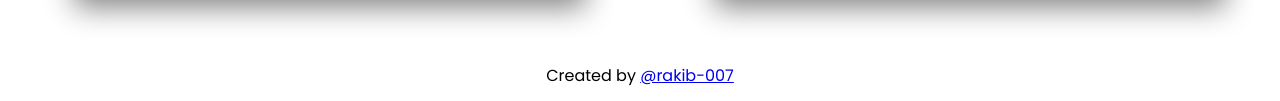
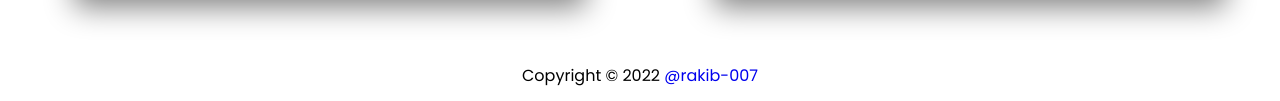
Before and after one commit to rakib-007/my-another-project, a plain HTML site: page index.html in a window 1280 px wide. Shown: the part 1585-1686 px from the top of the page. Drawn offline with Linux system fonts and the light colour scheme.

Commit message:
new footer added

```diff
--- a/index.html
+++ b/index.html
@@ -57,6 +57,8 @@
             </div>
         </div>
     </section>
-    <footer><p> Created by <a href="https://www.facebook.com/sajjadhossensifat.king/"> @rakib-007</a></p></footer>
+    <footer><p> Copyright © 2022
+
+        <a href="https://www.facebook.com/sajjadhossensifat.king/"> @rakib-007</a></p></footer>
 </body>
 </html>
--- a/style.css
+++ b/style.css
@@ -74,3 +74,6 @@ footer p{
     text-align: center;
 
 }
+footer p a{
+    text-decoration: none;
+}
```
